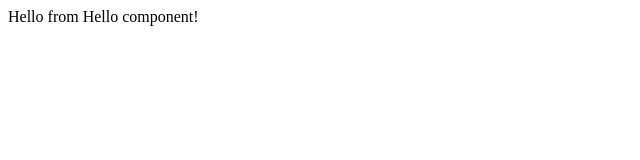
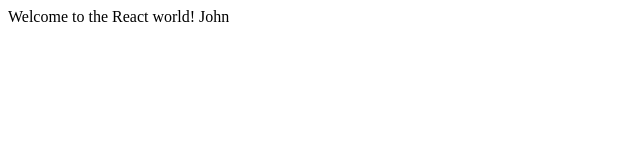
Before and after one commit to KESHABWI/LearnReact, a React (Vite) app in the folder reactpro/: page / in a window 1280 px wide. Shown: the top 160 px of the page, without its empty margins (0-640 px from the left). Built offline with nearby package versions, Linux system fonts and the light colour scheme.

Commit message:
Use Props

```diff
--- a/reactpro/src/App.jsx
+++ b/reactpro/src/App.jsx
@@ -2,7 +2,7 @@
 function App() {
   return (
     <>
-      <Hello />
+      <Hello name="John" message="Welcome to the React world!" />
     </>
   );
 }
--- a/reactpro/src/components/Hello.jsx
+++ b/reactpro/src/components/Hello.jsx
@@ -1,3 +1,7 @@
-export default function Hello() {
-  return <div className="hello">Hello from Hello component!</div>;
+export default function Hello(props) {
+  return (
+    <div className="hello">
+      {props.message} {props.name}
+    </div>
+  );
 }
```
